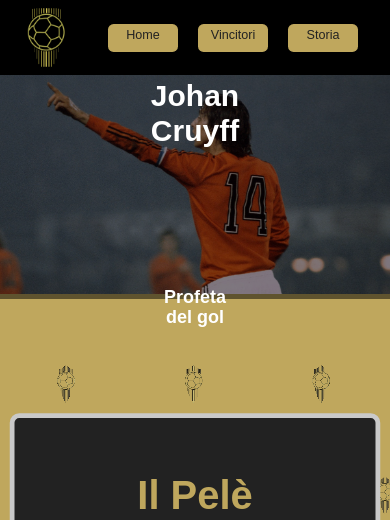
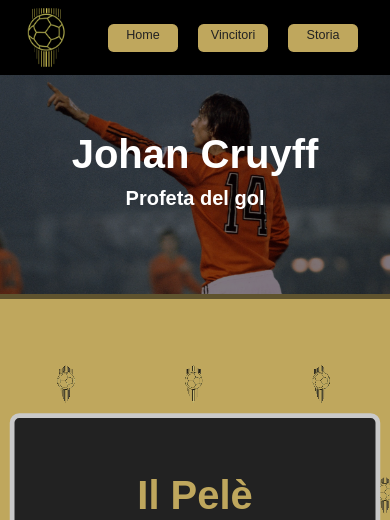
Before and after one commit to viss13/Progetto-Hoxha-Sfondrini, a PHP site: page /pagine-giocatori/cruyff.html in a window 390 px wide. Shown: the top 520 px of the page. Run offline with PHP 8.4, Linux system fonts and the light colour scheme; some web fonts are replaced.

Commit message:
sistemazione titoli giocatori responsive

```diff
--- a/style.css
+++ b/style.css
@@ -327,7 +327,19 @@ main {width: 85%; padding: 10px;}
 
     /* Cover */
 	.cover{height:100%;}
-    .cover__caption h1, .cover__caption h2{transform: scale(0.3);}
+    .cover__caption {
+        text-align: center;
+        width: 80%;
+        left: 50%;
+        transform: translateX(-50%);
+        top: 25%;
+    }
+    .cover__caption h1 {
+        font-size: 40px;
+    }
+    .cover__caption h2 {
+        font-size: 20px;
+    }
 
 
     /* Cards */
```
